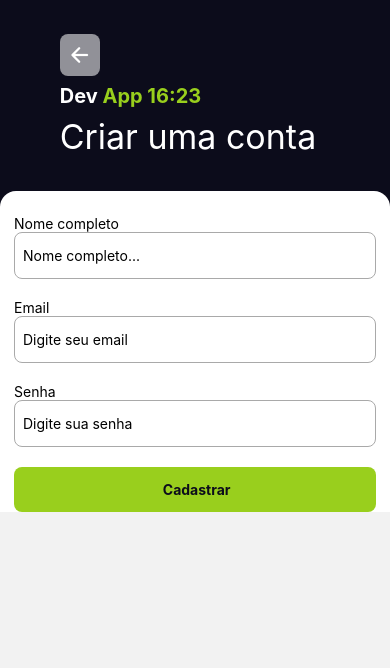
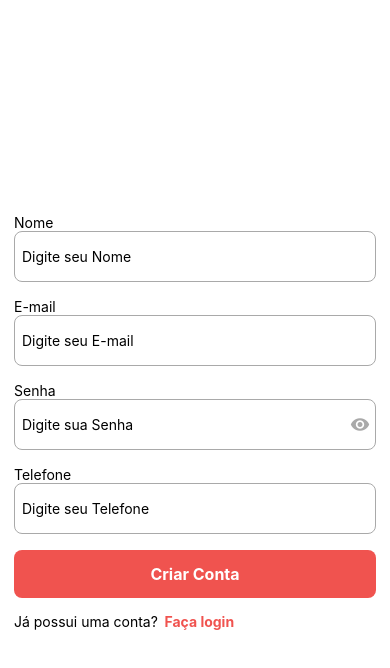
Before and after one commit to antonio-collab/even4, a React Native app: screen /register in a window 390 px wide. Shown: the top 668 px of the page. Built offline with nearby package versions, Linux system fonts and the light colour scheme.

Commit message:
Atualizando Register.tsx

```diff
--- a/pages/Register.tsx
+++ b/pages/Register.tsx
@@ -1,168 +1,153 @@
-import { View,
-    Text,
-    StyleSheet,
-    TextInput,
-     Pressable,
-     SafeAreaView,
-    ScrollView
- } from 'react-native'
-
-import Colors from '../contantes/Colors'
-import { Ionicons } from '@expo/vector-icons'
-import { useState } from 'react'
-import { api } from '../services/api';
-
-type FormDataProps = {
-    name: string;
-    email: string;
-    password: string;
-  };
+import { View, Text, StyleSheet, TextInput, TouchableOpacity } from 'react-native';
+import { useState } from 'react';
+import Colors from '../contantes/Colors';
+import { useAuth } from '../context/hooks/useAuth';
+import Icon from 'react-native-vector-icons/MaterialCommunityIcons';
 
 export default function Register() {
+    const { login } = useAuth();
+    const [email, setEmail] = useState('');
+    const [password, setPassword] = useState('');
+    const [loading, setLoading] = useState(false);
+    const [showPassword, setShowPassword] = useState(false);
 
-    const [name, setName] = useState('');
-    const [email, setEmail]= useState('');
-    const [password, setPassword]= useState('');
-    const [loading, setLoading]= useState('');
+    function handleSign() {
+        if (!email || !password) {
+            alert("Por favor, preencha todos os campos!");
+            return;
+        }
 
-    async function handleSignUp({name, email, password}: FormDataProps){
-        try {
-            const response = await api.post('register', {name, email, password})
-            console.log(response.data)
-        } catch (error) {
+        setLoading(true);
 
-        }
+        login(email, password)
+            .then(() => {
+                alert("Cadastro realizado com sucesso!");
+            })
+            .catch((error) => {
+                alert("Erro ao fazer login: " + error.message);
+            })
+            .finally(() => {
+                setLoading(false);
+            });
     }
+
     return (
-        <SafeAreaView style={{flex: 1}}>
-        <ScrollView style={{flex: 1}}>
         <View style={styles.container}>
-            <View style={styles.header}>
-
-                <Pressable
-                    style={styles.backButton}
-                >
-                    <Ionicons name="arrow-back" size={24} color={Colors.white} />
-                </Pressable>
-
-
-                <Text style={styles.logoText}>
-                    Dev <Text style={{ color: Colors.green }}>App 16:23</Text>
-                </Text>
-
-
-                <Text style={styles.slogan}>Criar uma conta</Text>
-            </View>
 
             <View style={styles.form}>
-
-                <View style={styles.label}>
-
-                    <Text>Nome completo</Text>
+                <Text>Nome</Text>
+                <View style={styles.inputContainer}>
                     <TextInput
-                        placeholder='Nome completo...'
+                        placeholder="Digite seu Nome"
                         style={styles.input}
-                        value={name}
-                        onChangeText={setName}
                     />
                 </View>
 
-                <View style={styles.label}>
-
-                    <Text>Email</Text>
+                <Text>E-mail</Text>
+                <View style={styles.inputContainer}>
                     <TextInput
-                        placeholder='Digite seu email'
+                        placeholder="Digite seu E-mail"
                         style={styles.input}
                         value={email}
                         onChangeText={setEmail}
                     />
                 </View>
 
-                <View style={styles.label}>
-
-                    <Text>Senha</Text>
+                <Text>Senha</Text>
+                <View style={styles.inputContainer}>
                     <TextInput
-                        placeholder='Digite sua senha'
+                        placeholder="Digite sua Senha"
                         style={styles.input}
+                        secureTextEntry={!showPassword}
                         value={password}
                         onChangeText={setPassword}
                     />
+                    <TouchableOpacity onPress={() => setShowPassword(!showPassword)} style={styles.icon}>
+                        <Icon
+                            name={showPassword ? "eye-off" : "eye"}
+                            size={20}
+                            color={Colors.gray}
+                        />
+                    </TouchableOpacity>
                 </View>
 
-                <Pressable style={styles.button} onPress={() => handleSignUp({name, email, password}) }>
-                    <Text style={styles.buttonText}> Cadastrar</Text>
-                </Pressable>
+                <Text>Telefone</Text>
+                <View style={styles.inputContainer}>
+                    <TextInput
+                        placeholder="Digite seu Telefone"
+                        style={styles.input}
+                    />
+                </View>
+
+                <TouchableOpacity style={styles.button} onPress={handleSign}>
+                    <Text style={styles.buttonText}>
+                        {loading ? "Carregando..." : "Criar Conta"}
+                    </Text>
+                </TouchableOpacity>
+
+                <Text>
+                    Já possui uma conta?
+                    <Text style={styles.textFooter}>  Faça login</Text>
+                </Text>
 
             </View>
+        </View>
+    );
+}
 
-
-        </View>
-        </ScrollView>
-        </SafeAreaView>
-    )
-}
 const styles = StyleSheet.create({
     container: {
         flex: 1,
-        paddingTop: 34,
-        backgroundColor: Colors.zinc,
-        alignItems: 'center'
-    },
-    header: {
-        paddingRight: 14,
-    },
-    logoText: {
-        fontSize: 20,
-        fontWeight: 'bold',
-        color: Colors.white,
-        marginBottom: 8,
-    },
-    slogan: {
-        fontSize: 34,
-        color: Colors.white,
-        marginBottom: 34,
+        alignItems: 'center',
+        justifyContent: 'center',
+        backgroundColor: Colors.white,
     },
     form: {
-        flex: 1,
-        backgroundColor: Colors.white,
-        borderTopLeftRadius: 16,
-        borderTopRightRadius: 16,
-        paddingTop: 24,
         paddingLeft: 14,
         paddingRight: 14,
         width: '100%',
     },
-    label: {
-        color: Colors.zinc,
-        marginBottom: 4,
-    },
-    input: {
+    inputContainer: {
+        flexDirection: 'row',
+        alignItems: 'center',
         borderWidth: 1,
         borderColor: Colors.gray,
         borderRadius: 8,
         marginBottom: 16,
-        paddingHorizontal: 8,
-        paddingTop: 14,
-        paddingBottom: 14,
+    },
+    input: {
+        flex: 1,
+        paddingVertical: 16,
+        paddingLeft: 7,
+        color: Colors.black,
+    },
+    icon: {
+        margin: 5,
     },
     button: {
-        backgroundColor: Colors.green,
+        backgroundColor: Colors.salmon,
         paddingTop: 14,
         paddingBottom: 14,
         alignItems: 'center',
         justifyContent: 'center',
         width: '100%',
         borderRadius: 8,
+        marginBottom: 15,
     },
     buttonText: {
-        color: Colors.zinc,
+        fontSize: 16,
+        color: Colors.white,
         fontWeight: 'bold',
     },
-    backButton: {
-        backgroundColor: 'rgba(255,255,255,0.55)',
-        alignSelf: 'flex-start',
-        padding: 8,
-        borderRadius: 8,
-        marginBottom: 8,
+    link: {
+        marginTop: 16,
+        textAlign: 'left',
+        color: Colors.salmon,
+        fontSize: 14,
+        fontWeight: '500',
     },
-})
+    textFooter: {
+        color: Colors.salmon,
+        fontWeight: 'bold'
+    }
+});
```
